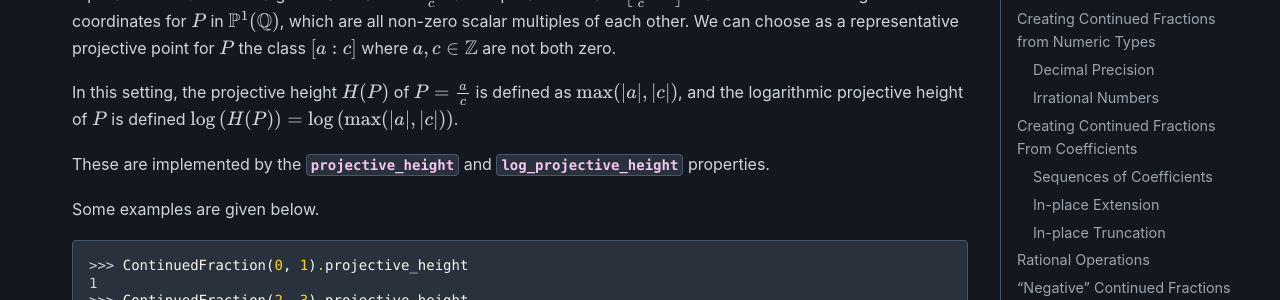
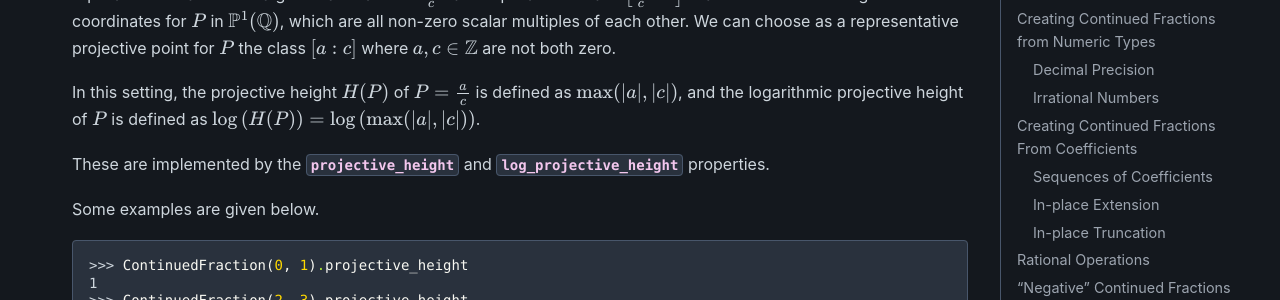
Before and after one commit to sr-murthy/continuedfractions, a Sphinx documentation site: the page built from docs/sources/continued-fractions.rst, in a window 1280 px wide and 900 px high, scrolled down 26230 px. Shown: the part 151-451 px from the top of the window. Built offline with Sphinx 7.4.7 and the PyData theme 0.15.4, drawn with Linux system fonts in a browser that asks for light colours; nearby versions of some CDN libraries.

Commit message:
docs: fix RST typo

```diff
--- a/docs/sources/continued-fractions.rst
+++ b/docs/sources/continued-fractions.rst
@@ -1088,7 +1088,7 @@
 
 As with :ref:`rational points in the plane <rational-points.projective-space-and-homogeneous-coordinates>` the rationals :math:`\mathbb{Q}` can be identified with elements of a subset of projective space :math:`\mathbb{P}^1(\mathbb{Q}) = \frac{\mathbb{Q}^2 \setminus \{(0, 0)\}}{\sim}` consisting of equivalence classes :math:`\left[\frac{a}{c}:1\right]`, where :math:`\frac{a}{c} \in \mathbb{Q}` and :math:`\sim` is the (non-zero) scalar multiple equivalence relation. For a given rational :math:`P = \frac{a}{c}` each equivalence class :math:`\left[\frac{a}{c}:1\right]` is a collection of homogeneous coordinates for :math:`P` in :math:`\mathbb{P}^1(\mathbb{Q})`, which are all non-zero scalar multiples of each other. We can choose as a representative projective point for :math:`P` the class :math:`\left[a: c\right]` where :math:`a, c \in \mathbb{Z}` are not both zero.
 
-In this setting, the projective height :math:`H(P)` of :math:`P = \frac{a}{c}` is defined as :math:`\text{max}(|a|, |c|)`, and the logarithmic projective height of :math:`P` is defined :math:`\text{log}\left(H(P)\right) = \text{log}\left(\text{max}(|a|, |c|)\right)`.
+In this setting, the projective height :math:`H(P)` of :math:`P = \frac{a}{c}` is defined as :math:`\text{max}(|a|, |c|)`, and the logarithmic projective height of :math:`P` is defined as :math:`\text{log}\left(H(P)\right) = \text{log}\left(\text{max}(|a|, |c|)\right)`.
 
 These are implemented by the :py:attr:`~continuedfractions.continuedfraction.ContinuedFraction.projective_height` and :py:attr:`~continuedfractions.continuedfraction.ContinuedFraction.log_projective_height` properties.
 
```
